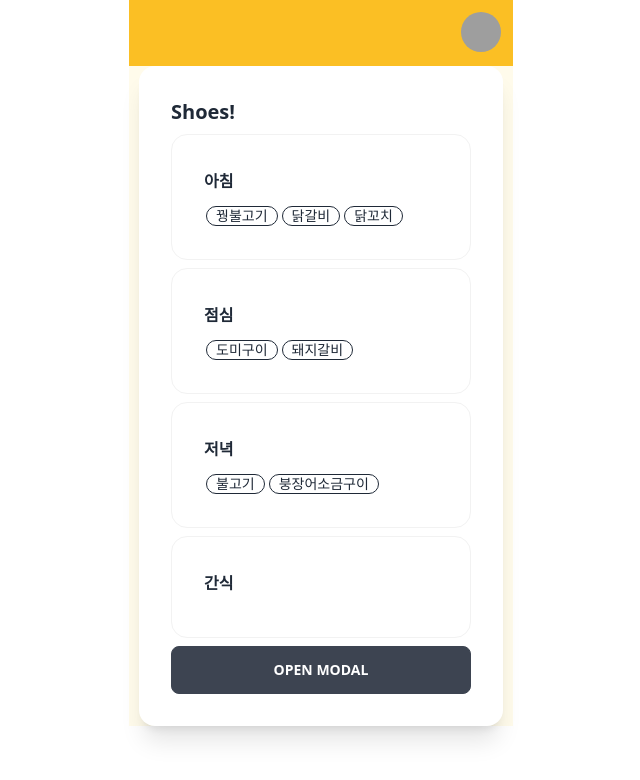
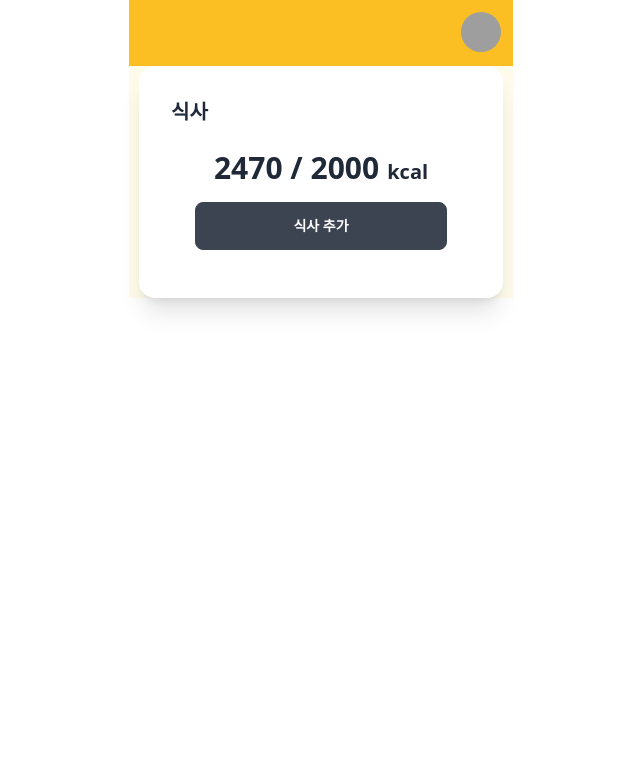
Before and after one commit to ShineTiger/food-management, a React (Create React App) app in the folder client/: page / in a window 1280 px wide. Shown: the top 780 px of the page, without its empty margins (319-959 px from the left). Built offline with nearby package versions, Linux system fonts and the light colour scheme; grey boxes are pictures that could not be loaded.

Commit message:
✨ 하루 식사 칼로리 계산하여  화면에 렌더

```diff
--- a/client/src/pages/Main.tsx
+++ b/client/src/pages/Main.tsx
@@ -2,33 +2,59 @@ import React from 'react';
 import { useState } from 'react';
 import MealList from '../components/Main/MealList';
 import Modal from '../components/Main/Modal';
+import Card from '../components/UI/Card';
 import { dummyFoodList, dummyMeals } from '../resource/Dummy';
 
 const Main = () => {
-  const [isOpen, setIsOpen] = useState(false);
-
   const isEmptyMeal = true; // FIXME: 임시로 상수값 사용
 
   // TODO: API에서 받아온 음식 리스트로 변경
   const [daysMeal, setDaysMeal] = useState<DayMeals>(dummyMeals);
+
+  // 이날 먹은 총합 칼로리 계산
+  let totalKcal = 0;
+  Object.values(daysMeal).forEach(time => {
+    if (!time) return;
+    time.forEach((food: Food) => {
+      totalKcal += food.kiloCalories;
+    });
+
+    totalKcal = Math.round(totalKcal);
+  });
+
+  console.log(totalKcal);
 
   return (
     <>
       <div>
         <div className="card bg-base-100 shadow-xl">
           <div className="card-body ">
-            <h2 className="card-title">Shoes!</h2>
+            <h2 className="card-title">식사</h2>
 
             {/* 음식리스트 */}
             {isEmptyMeal ? (
-              <MealList meals={daysMeal}></MealList>
+              <>
+                <div className="stat">
+                  <div className="stat-value text-3xl text-center">
+                    {`${totalKcal} / 2000`}
+
+                    <span className="text-xl ml-2">kcal</span>
+                  </div>
+                  <div className="stat-actions">
+                    <label
+                      htmlFor="my-modal-4"
+                      className="btn modal-button btn-block"
+                    >
+                      식사 추가
+                    </label>
+                  </div>
+                </div>
+
+                {/* <MealList meals={daysMeal}></MealList> */}
+              </>
             ) : (
               <p>If a dog chews shoes whose shoes does he choose?</p>
             )}
-
-            <label htmlFor="my-modal-4" className="btn modal-button">
-              open modal
-            </label>
 
             <input type="checkbox" id="my-modal-4" className="modal-toggle" />
             <label htmlFor="my-modal-4" className="modal cursor-pointer">
```
